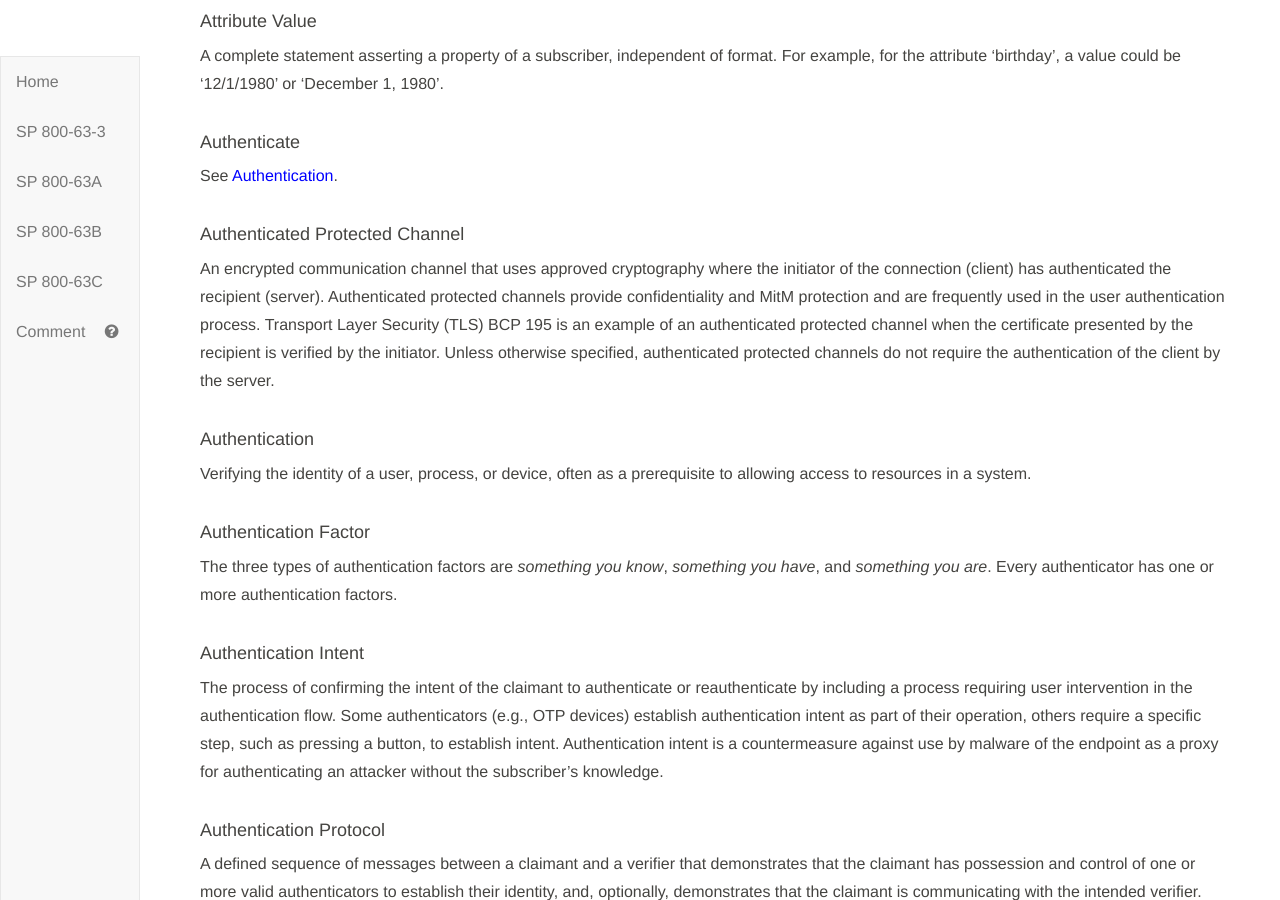
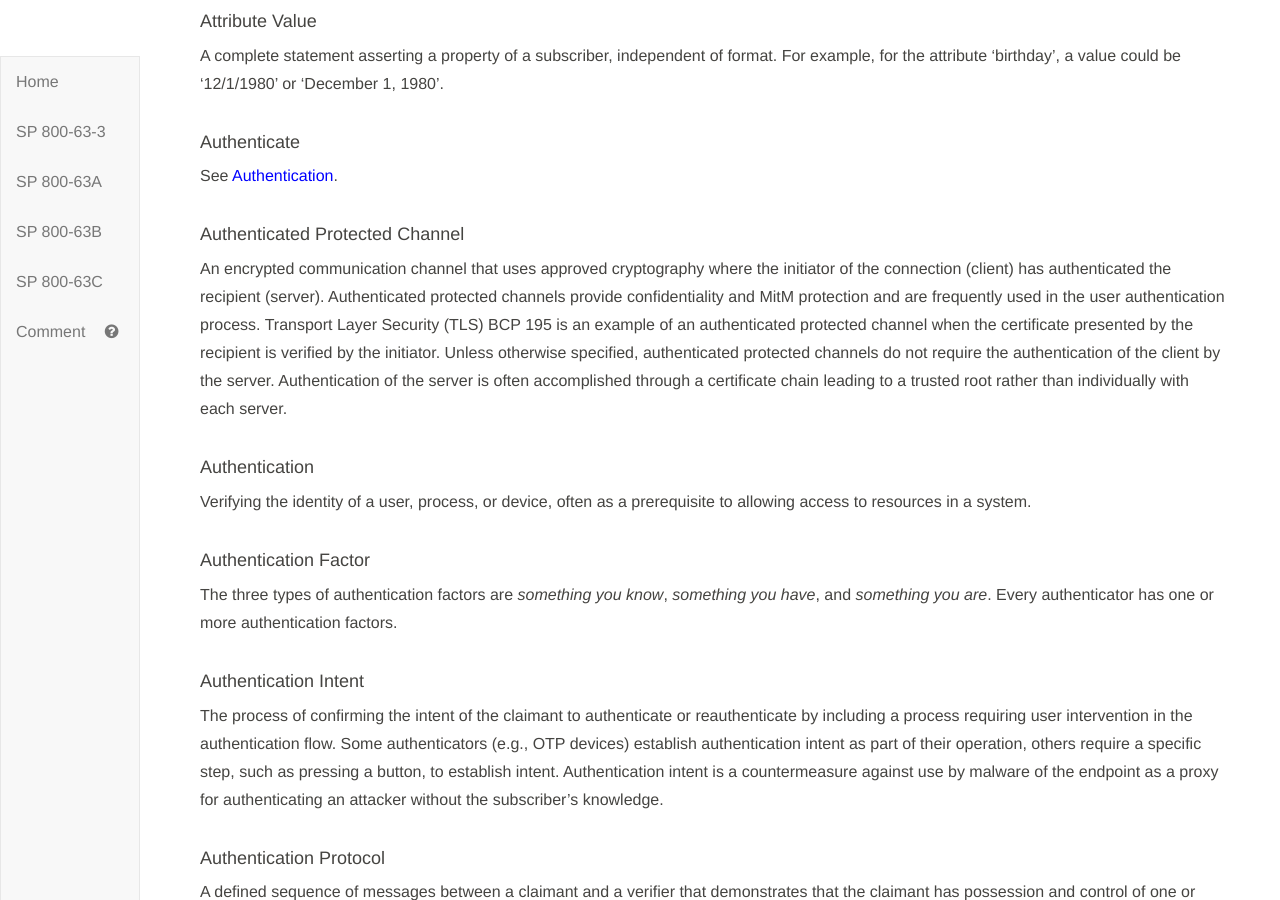
Before and after one commit to usnistgov/800-63-3, a Jekyll site: the page built from sp800-63-3/definitions.md, in a window 1280 px wide and 900 px high, scrolled down 1751 px. Built offline with Jekyll 4.4.1, drawn with Linux system fonts in a browser that asks for light colours; our own code applies the rules of GitHub Pages for plain Markdown files.

Commit message:
Include certification path validation for verifier/server authentication. Closes #1284.

```diff
--- a/sp800-63-3/definitions.md
+++ b/sp800-63-3/definitions.md
@@ -56,7 +56,7 @@ A complete statement asserting a property of a subscriber, independent of format
 See [Authentication](#authentication).
 
 #### Authenticated Protected Channel
-An encrypted communication channel that uses approved cryptography where the initiator of the connection (client) has authenticated the recipient (server). Authenticated protected channels provide confidentiality and MitM protection and are frequently used in the user authentication process. Transport Layer Security (TLS) BCP 195 is an example of an authenticated protected channel when the certificate presented by the recipient is verified by the initiator. Unless otherwise specified, authenticated protected channels do not require the authentication of the client by the server.
+An encrypted communication channel that uses approved cryptography where the initiator of the connection (client) has authenticated the recipient (server). Authenticated protected channels provide confidentiality and MitM protection and are frequently used in the user authentication process. Transport Layer Security (TLS) BCP 195 is an example of an authenticated protected channel when the certificate presented by the recipient is verified by the initiator. Unless otherwise specified, authenticated protected channels do not require the authentication of the client by the server. Authentication of the server is often accomplished through a certificate chain leading to a trusted root rather than individually with each server.
 
 #### <a name="authentication"></a> Authentication
 Verifying the identity of a user, process, or device, often as a prerequisite to allowing access to resources in a system.
```
Also changed, not shown: sp800-63b/sec5_authenticators.md (+2 -0 lines).
